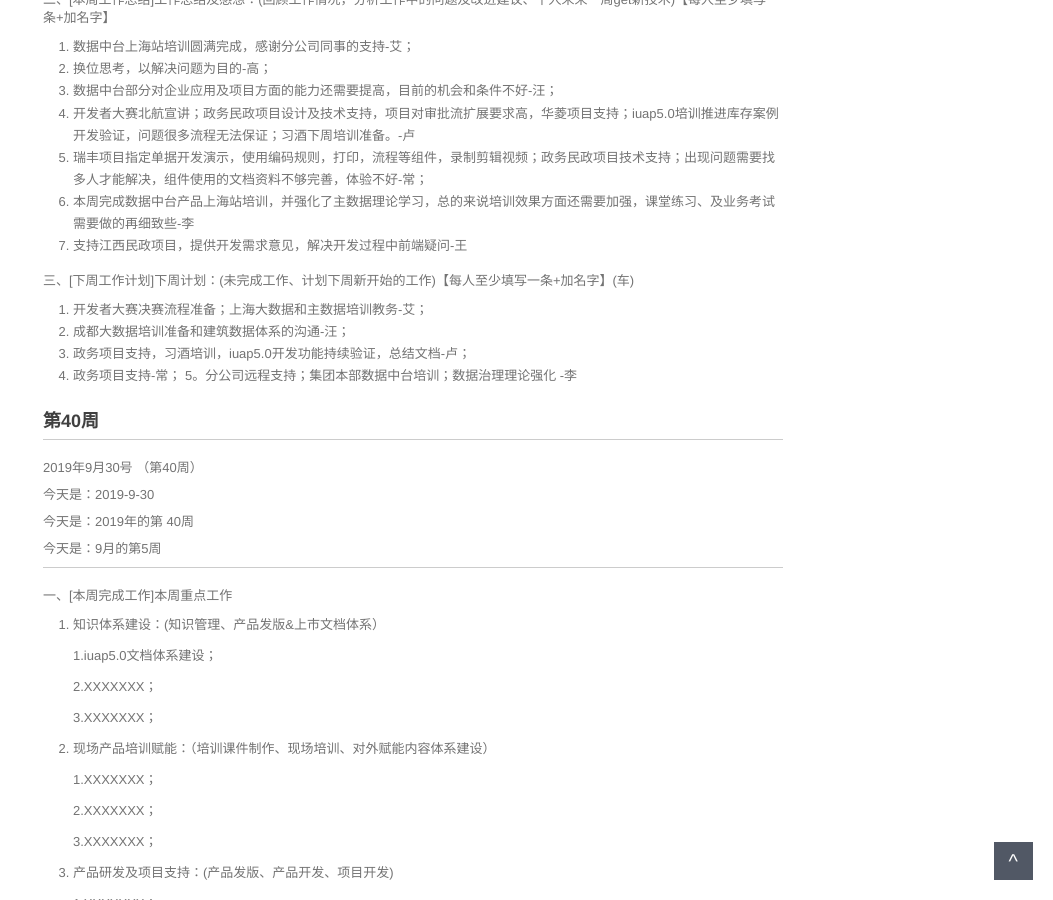
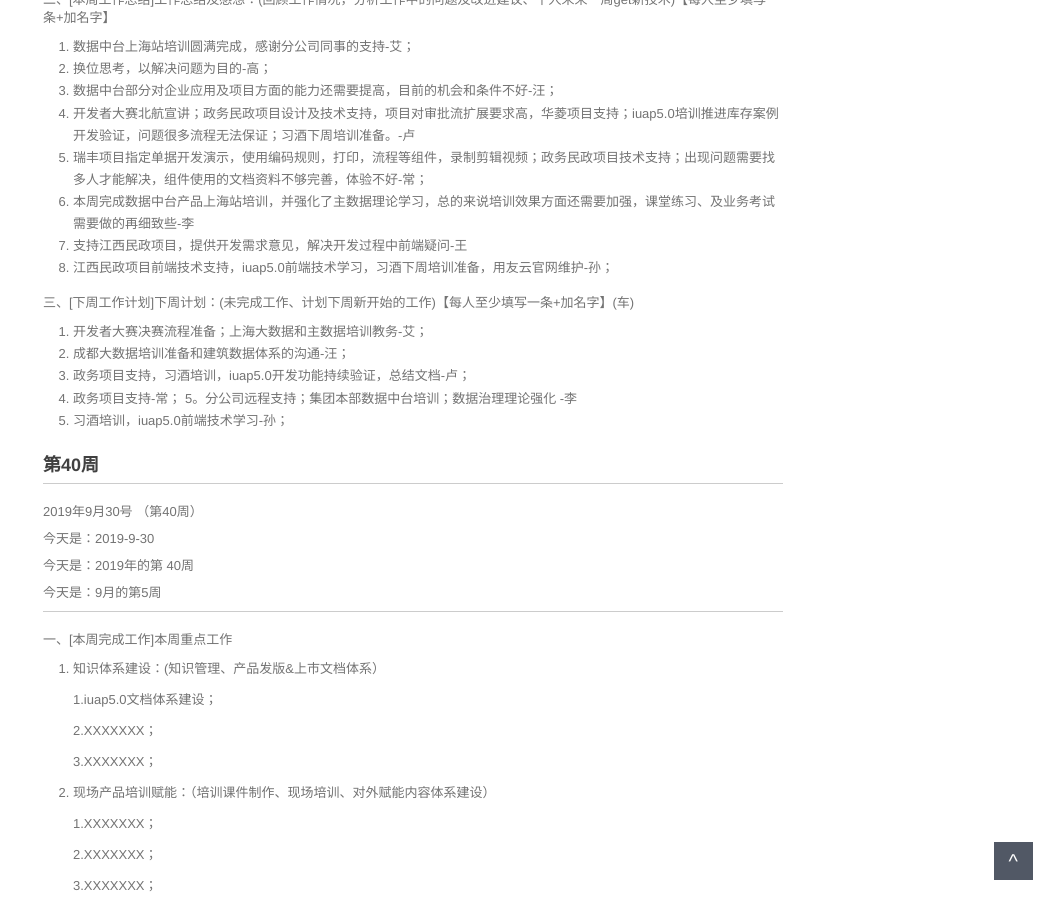
Before and after one commit to walllFlower/blog, a Jekyll site: the page built from _posts/2018-07-17-day_report_cxz.md, in a window 1280 px wide and 900 px high, scrolled down 1266 px. Shown: the whole window, without its empty margins (227-1280 px from the left). Built offline with Jekyll 4.4.1, drawn with Linux system fonts in a browser that asks for light colours; comment, search, counter and statistics services are not loaded.

Commit message:
Update 2018-07-17-day_report_cxz.md

```diff
--- a/_posts/2018-07-17-day_report_cxz.md
+++ b/_posts/2018-07-17-day_report_cxz.md
@@ -82,6 +82,7 @@ categories: 技术运营工作周报
 5. 瑞丰项目指定单据开发演示，使用编码规则，打印，流程等组件，录制剪辑视频；政务民政项目技术支持；出现问题需要找多人才能解决，组件使用的文档资料不够完善，体验不好-常；
 6. 本周完成数据中台产品上海站培训，并强化了主数据理论学习，总的来说培训效果方面还需要加强，课堂练习、及业务考试需要做的再细致些-李
 7. 支持江西民政项目，提供开发需求意见，解决开发过程中前端疑问-王
+8. 江西民政项目前端技术支持，iuap5.0前端技术学习，习酒下周培训准备，用友云官网维护-孙；
 
 三、[下周工作计划]下周计划：(未完成工作、计划下周新开始的工作)【每人至少填写一条+加名字】(车)
 
@@ -90,6 +91,7 @@ categories: 技术运营工作周报
 3. 政务项目支持，习酒培训，iuap5.0开发功能持续验证，总结文档-卢；
 4. 政务项目支持-常；
 5。分公司远程支持；集团本部数据中台培训；数据治理理论强化 -李
+6. 习酒培训，iuap5.0前端技术学习-孙；
 
 
 
```
